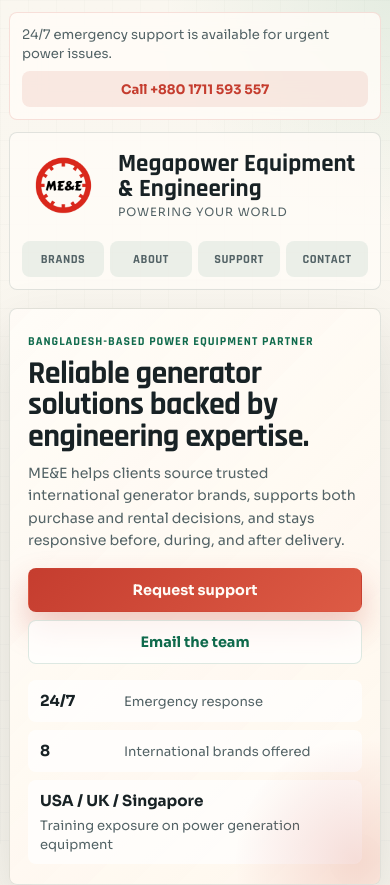
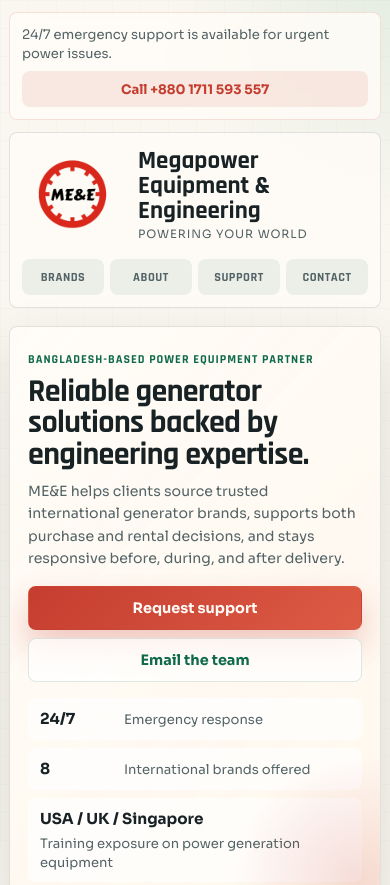
Before and after one commit to Nayab-23/me-e, a website: page index.html in a window 390 px wide. Shown: the top 885 px of the page. Drawn offline with Linux system fonts and the light colour scheme.

Commit message:
increase mobile logo size

```diff
--- a/styles.css
+++ b/styles.css
@@ -824,13 +824,13 @@
 
   .brand {
     display: grid;
-    grid-template-columns: 88px minmax(0, 1fr);
-    gap: 14px;
+    grid-template-columns: 112px minmax(0, 1fr);
+    gap: 16px;
     width: 100%;
   }
 
   .brand-mark {
-    width: 88px;
+    width: 112px;
   }
 
   .brand-text {
@@ -1153,11 +1153,11 @@
   }
 
   .brand {
-    grid-template-columns: 82px minmax(0, 1fr);
+    grid-template-columns: 100px minmax(0, 1fr);
   }
 
   .brand-mark {
-    width: 82px;
+    width: 100px;
   }
 
   .hero h1 {
```
